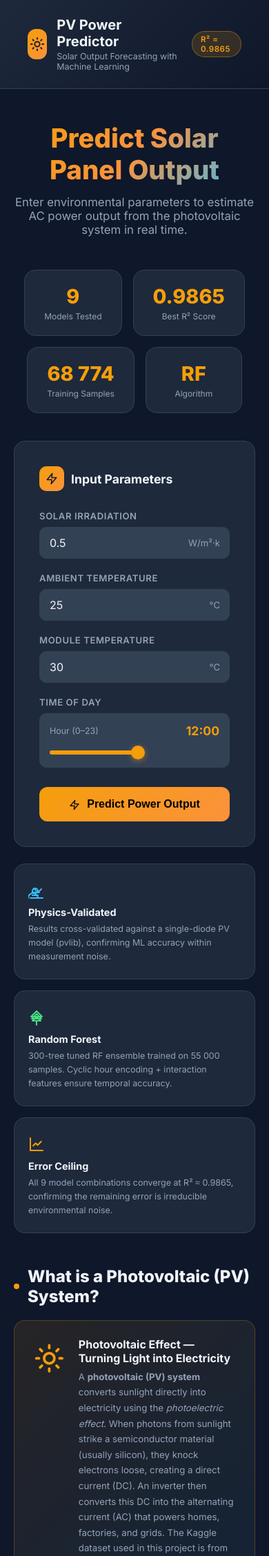
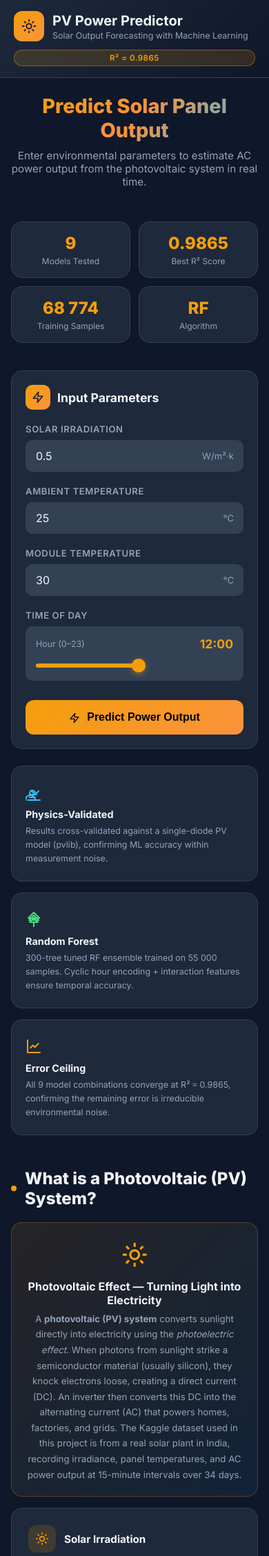
Before and after one commit to parthxpg/PV-Cell-Power-Output-Prediction-Error-Modeling, a Flask app: page / in a window 390 px wide. Shown: the top 2256 px of the page at 69% size. Run offline with Flask 3, Linux system fonts and the light colour scheme; parts of the project's set-up code (start-up, migrations or seed data) failed here and were passed over.

Commit message:
Improve mobile responsiveness for header, stats, banners, and tips layouts

```diff
--- a/Web_App/templates/index.html
+++ b/Web_App/templates/index.html
@@ -439,6 +439,83 @@
       margin-right: 6px;
     }
 
+    /* Responsive Improvements */
+    @media (max-width: 640px) {
+      header {
+        padding: 16px 20px;
+        flex-wrap: wrap;
+        gap: 12px;
+      }
+      .badge {
+        margin-left: 0;
+        width: 100%;
+        text-align: center;
+      }
+      main {
+        padding: 24px 16px 60px;
+      }
+      .hero h2 {
+        font-size: 1.8rem;
+      }
+      .hero p {
+        font-size: 0.95rem;
+        margin-top: 10px;
+      }
+      .stats {
+        gap: 12px;
+      }
+      .stat-card {
+        flex: 1 1 calc(50% - 12px);
+        min-width: 120px;
+        padding: 16px 12px;
+      }
+      .stat-card .val {
+        font-size: 1.5rem;
+      }
+      .card {
+        padding: 20px;
+        margin-bottom: 20px;
+      }
+      .card-title {
+        margin-bottom: 20px;
+      }
+    }
+
+    @media (max-width: 580px) {
+      .pv-banner {
+        flex-direction: column;
+        align-items: center;
+        text-align: center;
+        padding: 20px;
+        gap: 16px;
+      }
+      .pv-banner .big-icon {
+        font-size: 2.4rem;
+      }
+    }
+
+    @media (max-width: 540px) {
+      .tip-row {
+        display: grid;
+        grid-template-columns: auto 1fr;
+        gap: 10px 14px;
+        padding: 16px;
+      }
+      .tip-num {
+        grid-column: 1;
+        grid-row: 1 / span 2;
+      }
+      .tip-body {
+        grid-column: 2;
+      }
+      .tip-badge {
+        grid-column: 2;
+        margin-left: 0;
+        align-self: flex-start;
+        width: fit-content;
+      }
+    }
+
     footer {
       margin-top: auto;
       padding: 24px;
@@ -668,7 +745,7 @@
       </div>
       <p>Counter-intuitively, <em>higher panel temperature reduces efficiency</em>. Silicon panels lose
       roughly <strong>0.4–0.5% efficiency per °C</strong> above 25 °C. This is why deserts produce less
-      power than expected — peak sun comes with peak heat. Cooling systems or bifacial panels help.</p>
+      power than expected,peak sun comes with peak heat. Cooling systems or bifacial panels help.</p>
     </div>
 
     <div class="about-card">
```
